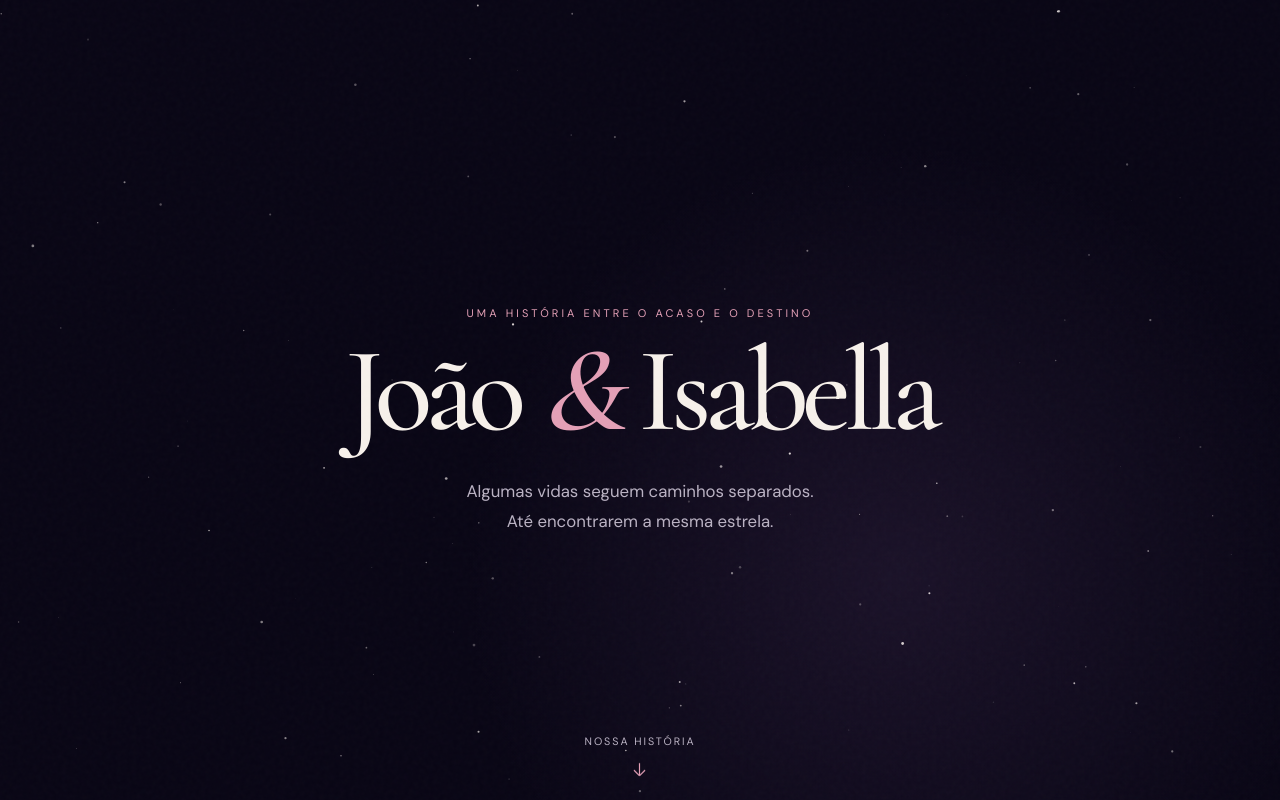
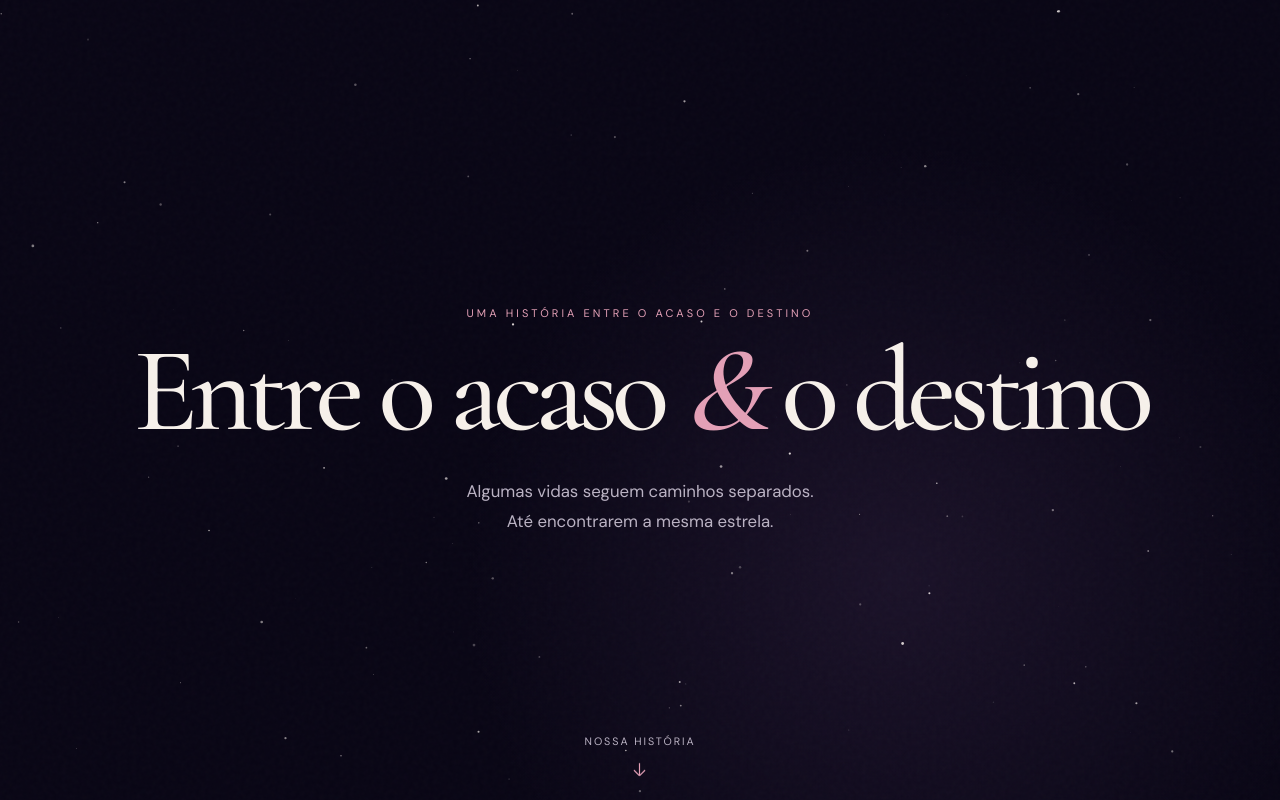
Before and after one commit to jhunhoff/jhunhoff.github.io, a plain HTML site: page index.html in a window 1280 px wide. Shown: the top 800 px of the page. Drawn offline with nearby package versions, Linux system fonts and the light colour scheme.

Commit message:
Hide names in opening title

```diff
--- a/index.html
+++ b/index.html
@@ -5,7 +5,7 @@
   <meta name="viewport" content="width=device-width, initial-scale=1, viewport-fit=cover">
   <meta name="theme-color" content="#090615">
   <meta name="description" content="Uma pequena viagem pela nossa história.">
-  <title>João & Isabella</title>
+  <title>Entre o acaso e o destino</title>
   <link rel="preconnect" href="https://fonts.googleapis.com">
   <link rel="preconnect" href="https://fonts.gstatic.com" crossorigin>
   <link href="https://fonts.googleapis.com/css2?family=Cormorant+Garamond:wght@500;600&family=DM+Sans:wght@400;500;600&display=swap" rel="stylesheet">
@@ -18,7 +18,7 @@
   <main>
     <section class="hero" aria-labelledby="hero-title">
       <p class="eyebrow reveal">Uma história entre o acaso e o destino</p>
-      <h1 id="hero-title" class="reveal">João <span>&</span> Isabella</h1>
+      <h1 id="hero-title" class="reveal">Entre o acaso <span>&</span> o destino</h1>
       <p class="hero-copy reveal">Algumas vidas seguem caminhos separados.<br>Até encontrarem a mesma estrela.</p>
       <a class="scroll-cue reveal" href="#universo" aria-label="Descobrir nossa história">
         <span>Nossa história</span>
```
